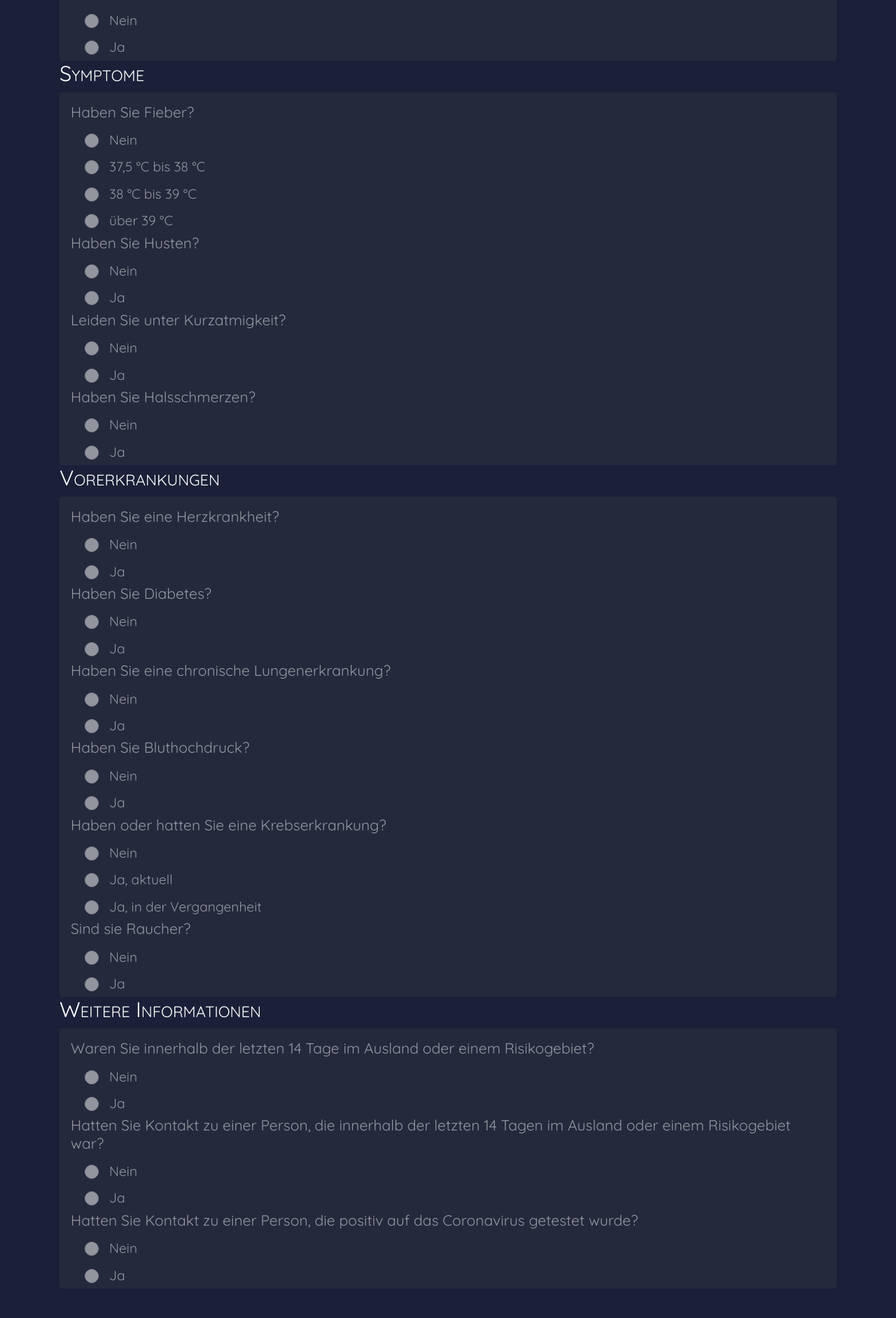
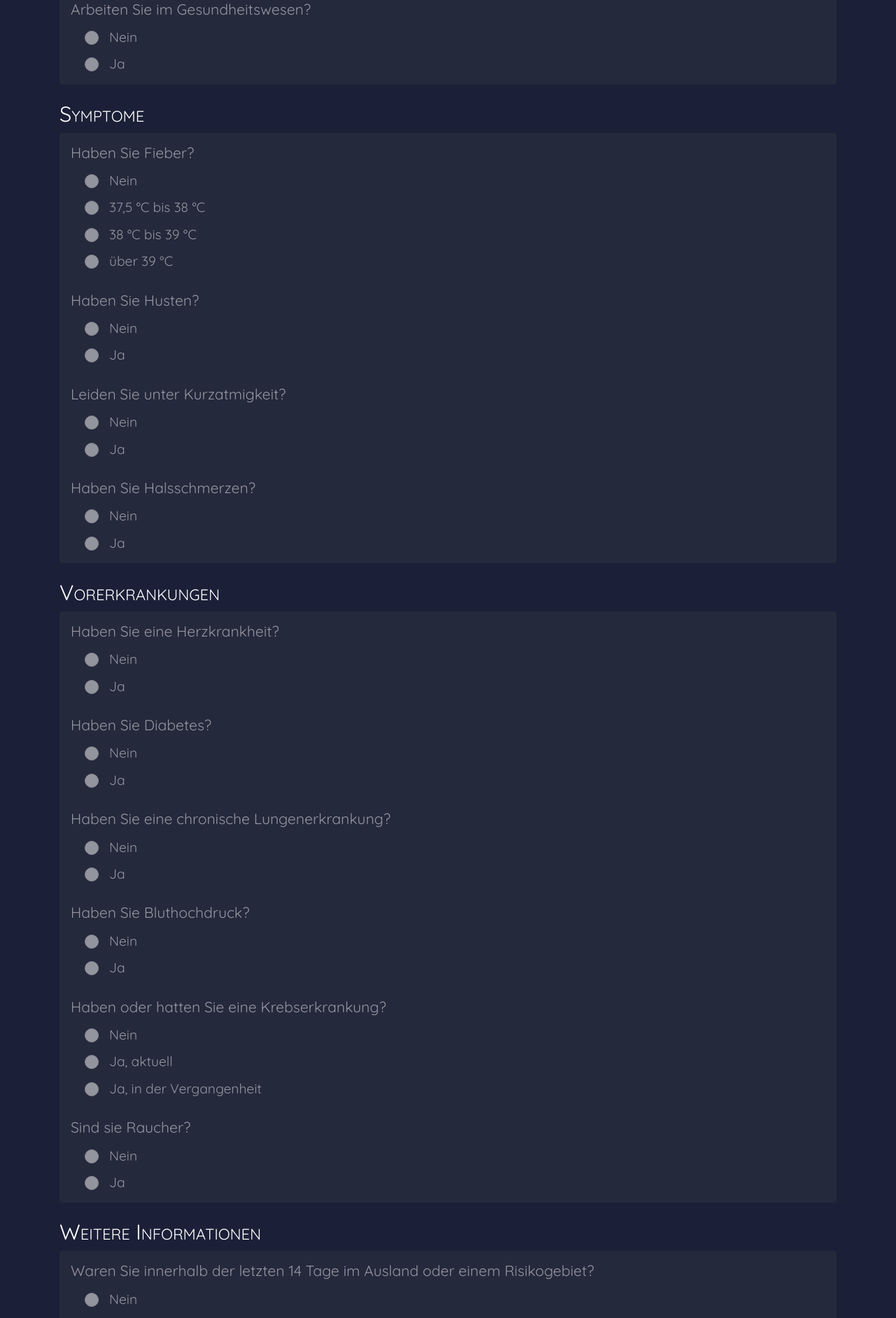
Before and after one commit to InDieTasten/Sars-Cov2-Necessity-Screening, an Angular app in the folder app/: page / in a window 1280 px wide. Shown: the part 847-2731 px from the top of the page at 70% size. Built offline with nearby package versions, Linux system fonts and the light colour scheme.

Commit message:
fix styling

```diff
--- a/app/src/app/demographics/demographics.component.html
+++ b/app/src/app/demographics/demographics.component.html
@@ -1,8 +1,8 @@
 
 <h2>Über Sie</h2>
 
-<div class="questions px-3 pt-3 rounded ">
-    <div class="question" *ngFor="let questionKey of getQuestionKeys(); index as i" >
+<div class="questions px-3 pt-3 pb-1 mb-4 rounded ">
+    <div class="question-container mb-4" *ngFor="let questionKey of getQuestionKeys(); index as i" >
         <app-question [showQuestion]="getQuestionKeys()[i - 1] === undefined || section[getQuestionKeys()[i - 1]]?.value" [question]="section[questionKey]" [name]="questionKey" (change)="updateScore()"></app-question>
 
     </div>
--- a/app/src/app/environment-info/environment-info.component.html
+++ b/app/src/app/environment-info/environment-info.component.html
@@ -1,7 +1,7 @@
 <h2>Weitere Informationen</h2>
 
-<div class="questions px-3 pt-3 rounded">
-    <div class="question" *ngFor="let questionKey of getQuestionKeys(); index as i">
+<div class="questions px-3 pt-3 pb-1 mb-4 rounded">
+    <div class="question-container mb-4" *ngFor="let questionKey of getQuestionKeys(); index as i">
         <app-question [showQuestion]="(getQuestionKeys()[i - 1] === undefined || section[getQuestionKeys()[i - 1]]?.value) && showFirstQuestion" [question]="section[questionKey]" [name]="questionKey" (change)="updateScore()"></app-question>
 
     </div>
--- a/app/src/app/preconditions/preconditions.component.html
+++ b/app/src/app/preconditions/preconditions.component.html
@@ -1,7 +1,7 @@
 <h2>Vorerkrankungen</h2>
 
-<div class="questions px-3 pt-3 rounded">
-    <div class="question" *ngFor="let questionKey of getQuestionKeys(); index as i">
+<div class="questions px-3 pt-3 pb-1 mb-4 rounded">
+    <div class="question-container mb-4" *ngFor="let questionKey of getQuestionKeys(); index as i">
         <app-question [showQuestion]="(getQuestionKeys()[i - 1] === undefined || section[getQuestionKeys()[i - 1]]?.value) && showFirstQuestion" [question]="section[questionKey]" [name]="questionKey" (change)="updateScore()"></app-question>
 
     </div>
--- a/app/src/app/symptoms/symptoms.component.html
+++ b/app/src/app/symptoms/symptoms.component.html
@@ -1,7 +1,7 @@
 <h2>Symptome</h2>
 
-<div class="questions px-3 pt-3 rounded">
-    <div class="question" *ngFor="let questionKey of getQuestionKeys(); index as i">
+<div class="questions px-3 pt-3 pb-1 mb-4 rounded">
+    <div class="question-container mb-4" *ngFor="let questionKey of getQuestionKeys(); index as i">
         <app-question [showQuestion]="(getQuestionKeys()[i - 1] === undefined || section[getQuestionKeys()[i - 1]]?.value) && showFirstQuestion" [question]="section[questionKey]" [name]="questionKey" (change)="updateScore()"></app-question>
 
     </div>
```
